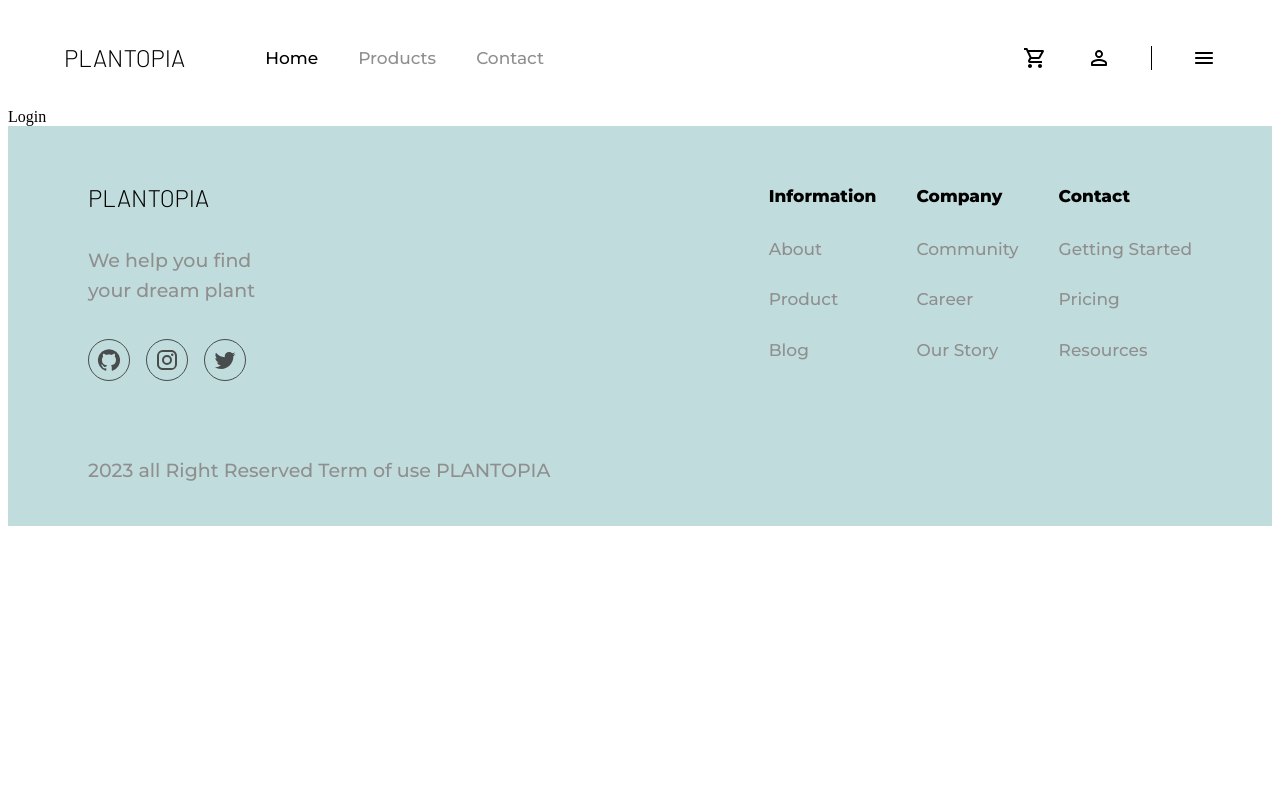
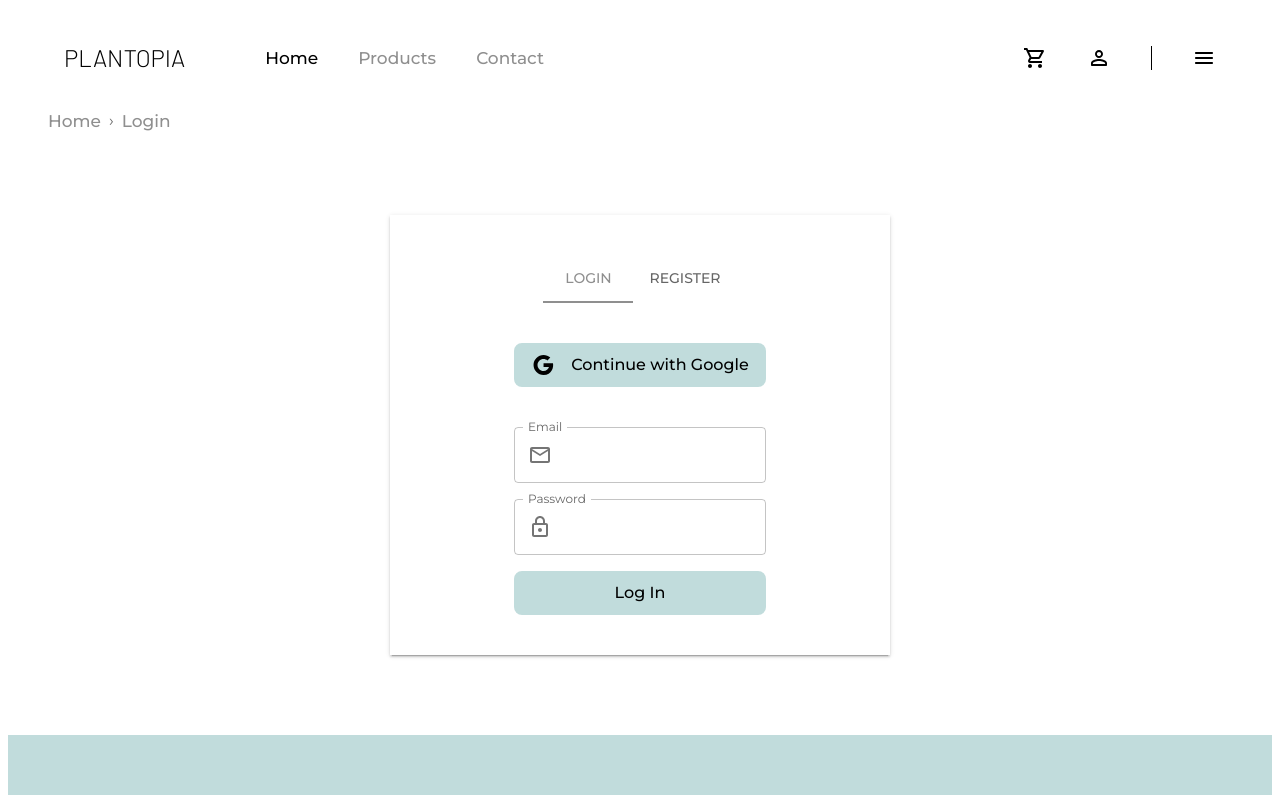
Before and after one commit to tanu-chahal/PLANTOPIA, a React (Vite) app in the folder client/: page /login in a window 1280 px wide. Shown: the top 795 px of the page. Built offline with nearby package versions, Linux system fonts and the light colour scheme.

Commit message:
Login/ Register Done

```diff
--- a/client/src/pages/login/Login.jsx
+++ b/client/src/pages/login/Login.jsx
@@ -1,9 +1,271 @@
-import React from 'react'
+import Tabs from "@mui/material/Tabs";
+import Tab from "@mui/material/Tab";
+import Box from "@mui/material/Box";
+import Paper from "@mui/material/Paper";
+import Container from "@mui/material/Container";
+import Typography from "@mui/material/Typography";
+import Breadcrumbs from "@mui/material/Breadcrumbs";
+import Button from "@mui/material/Button";
+import GoogleIcon from "@mui/icons-material/Google";
+import MailOutlineIcon from "@mui/icons-material/MailOutline";
+import LockOutlinedIcon from "@mui/icons-material/LockOutlined";
+import PersonOutlineRoundedIcon from '@mui/icons-material/PersonOutlineRounded';
+import TextField from "@mui/material/TextField";
+import InputAdornment from "@mui/material/InputAdornment";
+import * as React from "react";
+import { useNavigate } from "react-router-dom";
 
 function Login() {
+  const [value, setValue] = React.useState("login");
+  const navigate = useNavigate();
+
+  const breadcrumbs = [
+    <Typography
+      color="secondary"
+      component="p"
+      variant="subtitle2"
+      sx={{ cursor: "pointer", "&:hover": { color: "#484c4c" } }}
+      onClick={() => navigate("/")}
+    >
+      Home
+    </Typography>,
+    <Typography
+      color="secondary"
+      component="p"
+      variant="subtitle2"
+      sx={{ cursor: "pointer", "&:hover": { color: "#484c4c" } }}
+      onClick={() => navigate("/login")}
+    >
+      Login
+    </Typography>,
+  ];
+
+  const handleChange = (event, newValue) => {
+    setValue(newValue);
+  };
+
   return (
-    <div>Login</div>
-  )
+    <>
+      {" "}
+      <Breadcrumbs separator="›" aria-label="breadcrumb" sx={{ mx: 5 }}>
+        {breadcrumbs}
+      </Breadcrumbs>
+      <Container
+        maxWidth="lg"
+        sx={{
+          my: 10,
+          display: "flex",
+          alignItems: "center",
+          justifyContent: "center",
+        }}
+      >
+        <Paper
+          elevation={2}
+          sx={{
+            minWidth: 500,
+            display: "flex",
+            flexDirection: "column",
+            alignItems: "center",
+            gap: 5,
+            borderRadius: "0px",
+            py:5,
+          }}
+        >
+          <Tabs
+            value={value}
+            onChange={handleChange}
+            textColor="secondary"
+            indicatorColor="secondary"
+            aria-label="secondary tabs example"
+          >
+            <Tab value="login" label="Login" />
+            <Tab value="register" label="Register" />
+          </Tabs>
+          {value == "login" ? (
+            <Box sx={{ display:"flex", flexDirection:'column', gap:5}}>
+              <Button
+                  variant="contained"
+                  color="primary"
+                  sx={{
+                    border: "none",
+                    boxShadow: 0,
+                    color: "black",
+                    textTransform: "none",
+                    py: 1,
+                    px: 2,
+                    fontSize: 16,
+                    borderRadius: 2,
+                    "&:hover": {
+                      color: "white",
+                      boxShadow: 0,
+                    },
+                  }}
+                >
+                  <GoogleIcon sx={{mr:2}}/>
+                  Continue with Google
+                </Button>
+              <form
+                style={{
+                  display: "flex",
+                  flexDirection: "column",
+                  gap: "16px",
+                }}
+              >
+                <TextField
+                  type="email"
+                  label="Email"
+                  variant="outlined"
+                  fullWidth
+                  InputProps={{
+                    startAdornment: (
+                      <InputAdornment position="start">
+                        <MailOutlineIcon color="action" />
+                      </InputAdornment>
+                    ),
+                  }}
+                />
+
+                <TextField
+                  type="password"
+                  label="Password"
+                  variant="outlined"
+                  fullWidth
+                  InputProps={{
+                    startAdornment: (
+                      <InputAdornment position="start">
+                        <LockOutlinedIcon color="action" />
+                      </InputAdornment>
+                    ),
+                  }}
+                />
+
+                <Button
+                  variant="contained"
+                  type="submit"
+                  color="primary"
+                  sx={{
+                    border: "none",
+                    boxShadow: 0,
+                    color: "black",
+                    textTransform: "none",
+                    py: 1,
+                    px: 2,
+                    fontSize: 16,
+                    borderRadius: 2,
+                    "&:hover": {
+                      color: "white",
+                      boxShadow: 0,
+                    },
+                  }}
+                >
+                  Log In
+                </Button>
+                {/* {error && <span>{error}</span>} */}
+              </form>
+            </Box>
+          ) : (
+            <Box sx={{ display:"flex", flexDirection:'column', gap:5}}>
+              <Button
+                  variant="contained"
+                  color="primary"
+                  sx={{
+                    border: "none",
+                    boxShadow: 0,
+                    color: "black",
+                    textTransform: "none",
+                    py: 1,
+                    px: 2,
+                    fontSize: 16,
+                    borderRadius: 2,
+                    "&:hover": {
+                      color: "white",
+                      boxShadow: 0,
+                    },
+                  }}
+                >
+                  <GoogleIcon sx={{mr:2}}/>
+                  Continue with Google
+                </Button>
+              <form
+                style={{
+                  display: "flex",
+                  flexDirection: "column",
+                  gap: "16px",
+                }}
+              >
+                <TextField
+                  type="text"
+                  label="Name"
+                  variant="outlined"
+                  fullWidth
+                  InputProps={{
+                    startAdornment: (
+                      <InputAdornment position="start">
+                        <PersonOutlineRoundedIcon color="action" />
+                      </InputAdornment>
+                    ),
+                    inputProps: {
+                      maxLength: 25,
+                    },
+                  }}
+                />
+                <TextField
+                  type="email"
+                  label="Email"
+                  variant="outlined"
+                  fullWidth
+                  InputProps={{
+                    startAdornment: (
+                      <InputAdornment position="start">
+                        <MailOutlineIcon color="action" />
+                      </InputAdornment>
+                    ),
+                  }}
+                />
+
+                <TextField
+                  type="password"
+                  label="Password"
+                  variant="outlined"
+                  fullWidth
+                  InputProps={{
+                    startAdornment: (
+                      <InputAdornment position="start">
+                        <LockOutlinedIcon color="action" />
+                      </InputAdornment>
+                    ),
+                  }}
+                />
+
+                <Button
+                  variant="contained"
+                  type="submit"
+                  color="primary"
+                  sx={{
+                    border: "none",
+                    boxShadow: 0,
+                    color: "black",
+                    textTransform: "none",
+                    py: 1,
+                    px: 2,
+                    fontSize: 16,
+                    borderRadius: 2,
+                    "&:hover": {
+                      color: "white",
+                      boxShadow: 0,
+                    },
+                  }}
+                >
+                  Log In
+                </Button>
+                {/* {error && <span>{error}</span>} */}
+              </form>
+            </Box>
+          )}
+        </Paper>
+      </Container>
+    </>
+  );
 }
 
-export default Login
+export default Login;
```
